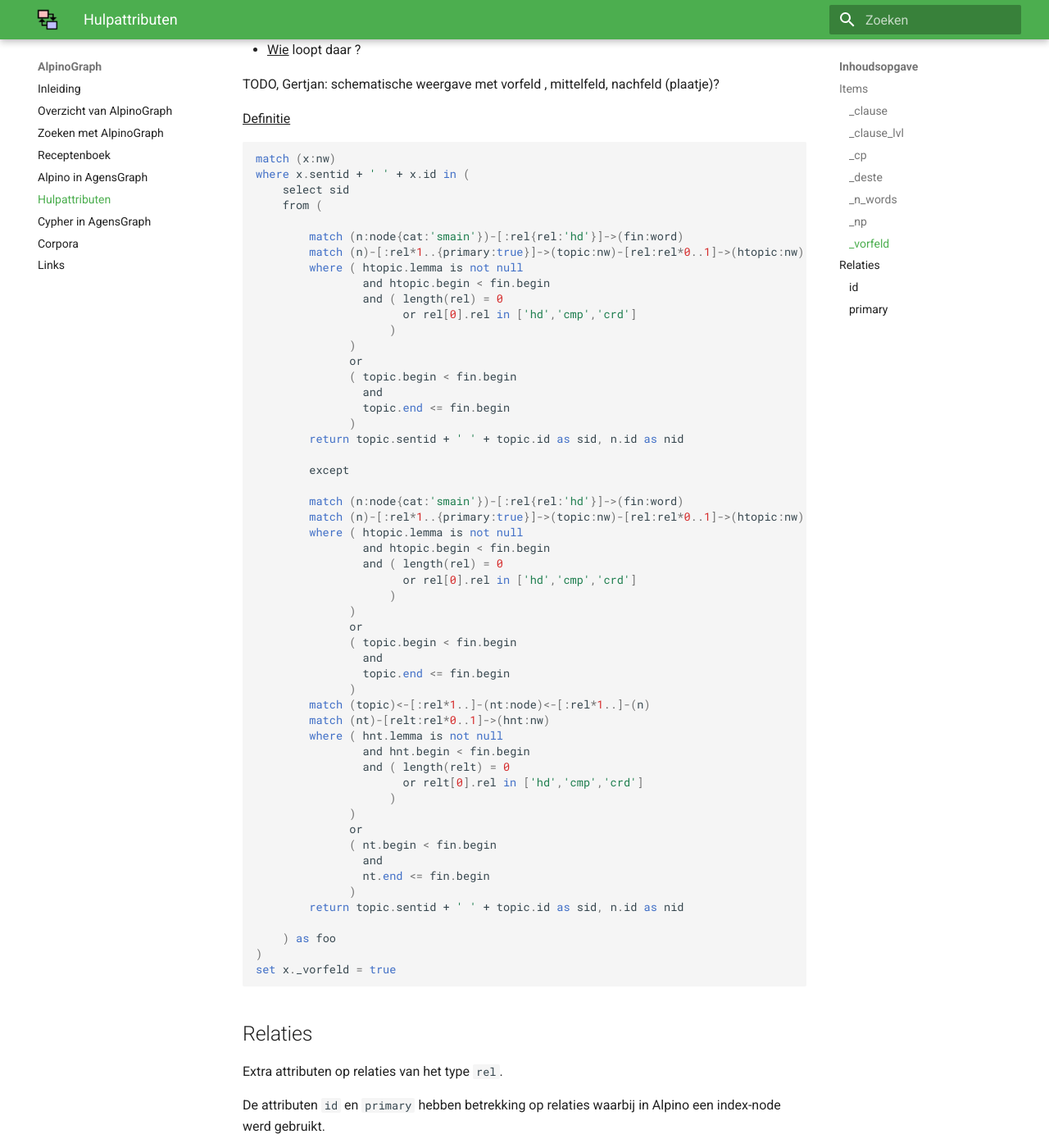
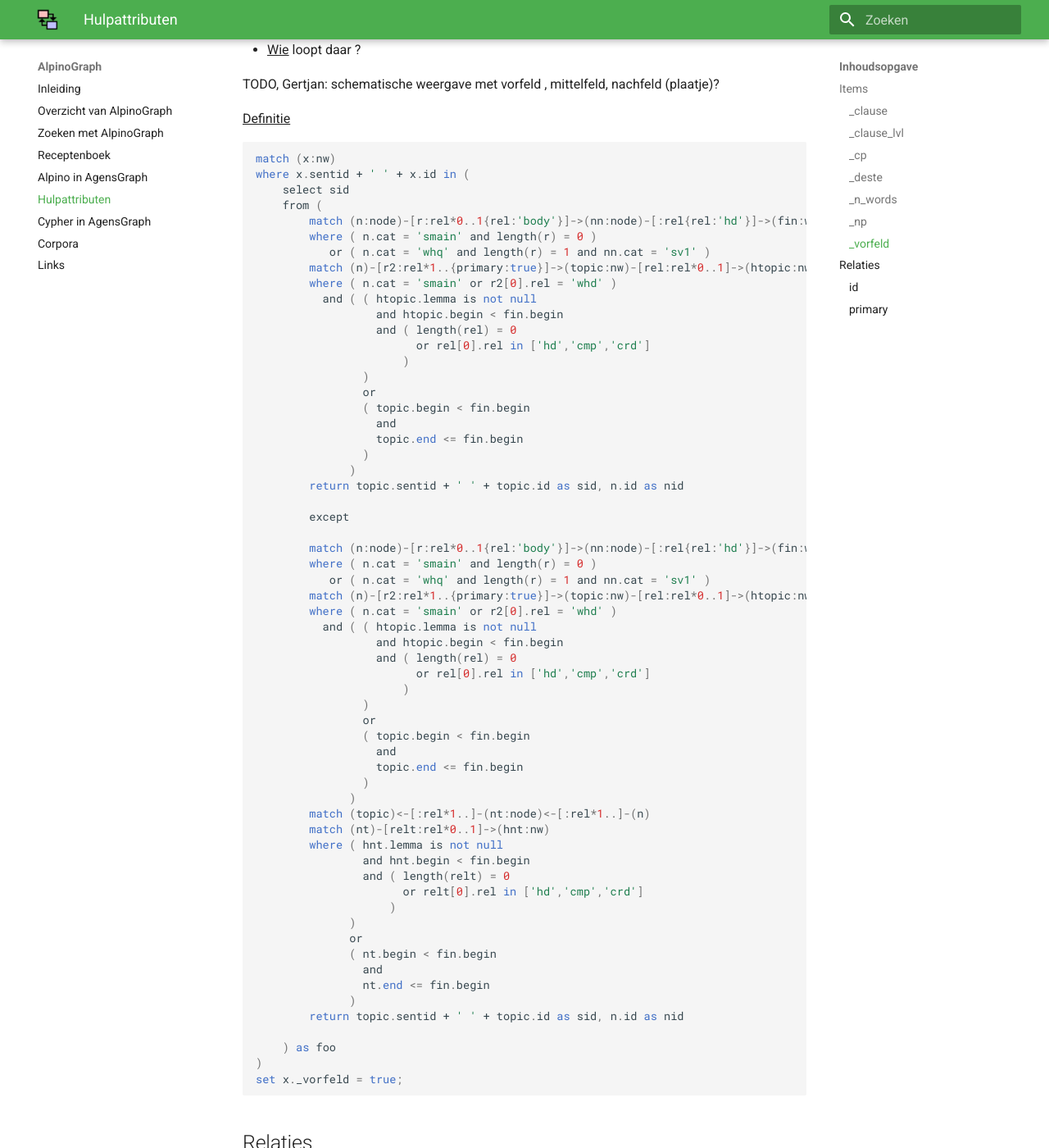
Before and after one commit to rug-compling/alpinograph-docs, an MkDocs documentation site: the page built from docs/attributen.md, in a window 1280 px wide and 1400 px high, scrolled down 3748 px. Shown: the whole window at 82% size. Built offline with MkDocs 1.6.1 and Material for MkDocs 9.7.7, drawn with Linux system fonts in a browser that asks for light colours.

Commit message:
attributen: _vorfeld ook voor whq

````diff
--- a/docs/attributen.md
+++ b/docs/attributen.md
@@ -173,36 +173,43 @@ match (x:nw)
 where x.sentid + ' ' + x.id in (
     select sid
     from (
-
-        match (n:node{cat:'smain'})-[:rel{rel:'hd'}]->(fin:word)
-        match (n)-[:rel*1..{primary:true}]->(topic:nw)-[rel:rel*0..1]->(htopic:nw)
-        where ( htopic.lemma is not null
-                and htopic.begin < fin.begin
-                and ( length(rel) = 0
-                      or rel[0].rel in ['hd','cmp','crd']
-                    )
-              )
-              or
-              ( topic.begin < fin.begin
-                and
-                topic.end <= fin.begin
+        match (n:node)-[r:rel*0..1{rel:'body'}]->(nn:node)-[:rel{rel:'hd'}]->(fin:word)
+        where ( n.cat = 'smain' and length(r) = 0 )
+           or ( n.cat = 'whq' and length(r) = 1 and nn.cat = 'sv1' )
+        match (n)-[r2:rel*1..{primary:true}]->(topic:nw)-[rel:rel*0..1]->(htopic:nw)
+        where ( n.cat = 'smain' or r2[0].rel = 'whd' )
+          and ( ( htopic.lemma is not null
+                  and htopic.begin < fin.begin
+                  and ( length(rel) = 0
+                        or rel[0].rel in ['hd','cmp','crd']
+                      )
+                )
+                or
+                ( topic.begin < fin.begin
+                  and
+                  topic.end <= fin.begin
+                )
               )
         return topic.sentid + ' ' + topic.id as sid, n.id as nid
 
         except
 
-        match (n:node{cat:'smain'})-[:rel{rel:'hd'}]->(fin:word)
-        match (n)-[:rel*1..{primary:true}]->(topic:nw)-[rel:rel*0..1]->(htopic:nw)
-        where ( htopic.lemma is not null
-                and htopic.begin < fin.begin
-                and ( length(rel) = 0
-                      or rel[0].rel in ['hd','cmp','crd']
-                    )
-              )
-              or
-              ( topic.begin < fin.begin
-                and
-                topic.end <= fin.begin
+        match (n:node)-[r:rel*0..1{rel:'body'}]->(nn:node)-[:rel{rel:'hd'}]->(fin:word)
+        where ( n.cat = 'smain' and length(r) = 0 )
+           or ( n.cat = 'whq' and length(r) = 1 and nn.cat = 'sv1' )
+        match (n)-[r2:rel*1..{primary:true}]->(topic:nw)-[rel:rel*0..1]->(htopic:nw)
+        where ( n.cat = 'smain' or r2[0].rel = 'whd' )
+          and ( ( htopic.lemma is not null
+                  and htopic.begin < fin.begin
+                  and ( length(rel) = 0
+                        or rel[0].rel in ['hd','cmp','crd']
+                      )
+                )
+                or
+                ( topic.begin < fin.begin
+                  and
+                  topic.end <= fin.begin
+                )
               )
         match (topic)<-[:rel*1..]-(nt:node)<-[:rel*1..]-(n)
         match (nt)-[relt:rel*0..1]->(hnt:nw)
@@ -221,7 +228,7 @@ where x.sentid + ' ' + x.id in (
 
     ) as foo
 )
-set x._vorfeld = true
+set x._vorfeld = true;
 ```
 
 ## Relaties
````
